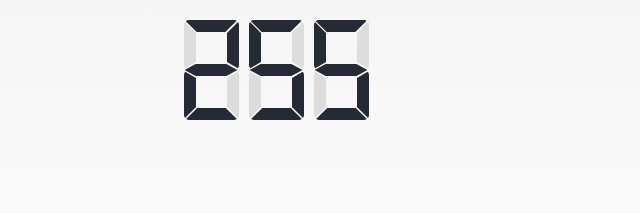
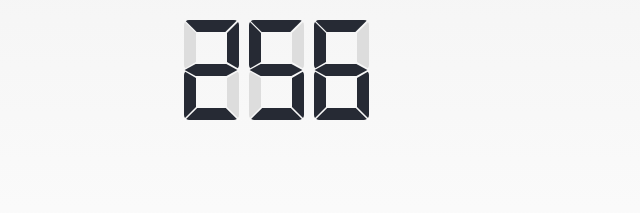
Before and after one commit to edduarddo057/WhatIsTheNumber, a plain HTML site: page index.html in a window 1280 px wide. Shown: the part 356-569 px from the top of the page, 364-1004 px from the left. Drawn offline with Linux system fonts and the light colour scheme.

Commit message:
test dark mode

```diff
--- a/index.html
+++ b/index.html
@@ -4,6 +4,7 @@
     <meta charset="UTF-8">
     <meta http-equiv="X-UA-Compatible" content="IE=edge">
     <meta name="viewport" content="width=device-width, initial-scale=1.0">
+    <meta name="color-scheme" content="light dark">
     <link rel="stylesheet" href="./styles/style.css">
     <link rel="stylesheet" href="./styles/display.css">
     <title>Qual é o número?</title>
--- a/src/main.js
+++ b/src/main.js
@@ -3,7 +3,7 @@ import {Display} from '../src/display.js'
 
 function main() {
     const display = new Display();
-    display.controllerDisplay(255);
+    display.controllerDisplay(256);
 }
 
 
--- /dev/null
+++ b/styles/colors.css
@@ -0,0 +1,14 @@
+:root {
+    --orange-100: #EF6C00;
+    --orange-200: #DB6300;
+    --orange-300: #C0661C;
+    --orange-400: #FF6600;
+    --initial-gradient-background: #EEEEEE;
+}
+
+@media(prefers-color-scheme: dark) {
+    :root {
+        --initial-gradient-background: black;
+    }
+
+}
--- a/styles/display.css
+++ b/styles/display.css
@@ -1,5 +1,4 @@
-
-@import url('https://fonts.googleapis.com/css2? family = Montserrat: ital, wght @ 0,100; 0,200; 0,300; 0,400; 0,500; 0,600; 0,700; 0,800; 0,900; 1,100; 1,200; 1.300; 1.400; 1.500; 1.600; 1.700; 1.800; 1.900 & display = trocar ');
+@import '../styles/colors.css';
 
 #display {
     display: flex;
--- a/styles/style.css
+++ b/styles/style.css
@@ -1,5 +1,8 @@
+@import url('https://fonts.googleapis.com/css2? family = Montserrat: ital, wght @ 0,100; 0,200; 0,300; 0,400; 0,500; 0,600; 0,700; 0,800; 0,900; 1,100; 1,200; 1.300; 1.400; 1.500; 1.600; 1.700; 1.800; 1.900 & display = trocar ');
+@import '../styles/colors.css';
+
 body {
-    background: linear-gradient(#EEE,#fff);
+    background: linear-gradient(var(--initial-gradient-background),#fff);
     height: 100vh;
     width: 100vw;
     margin: 0px;
```
